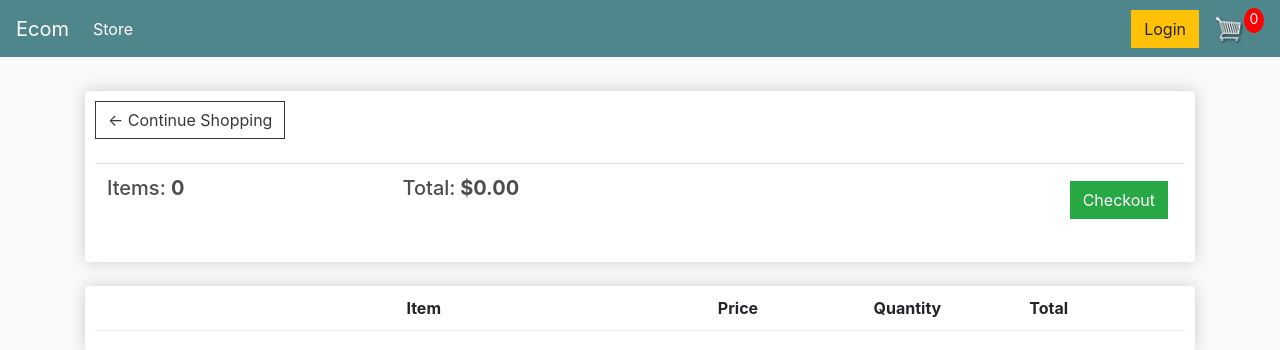
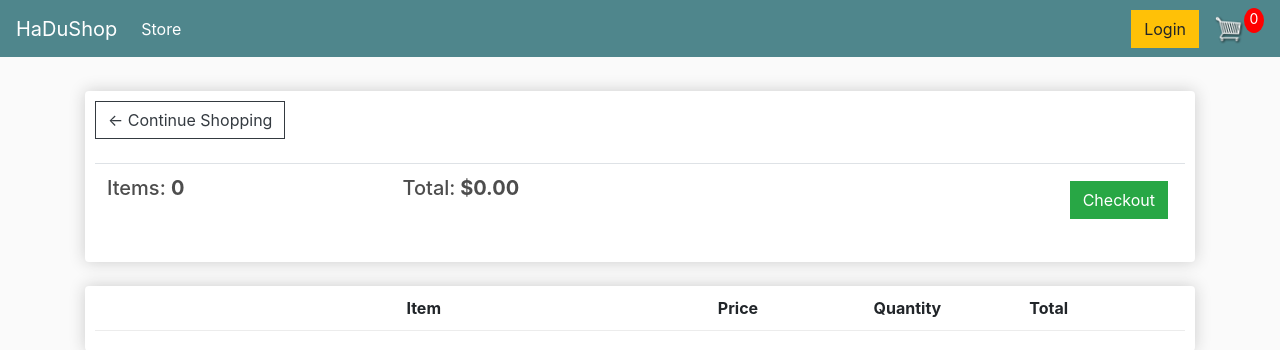
Before and after one commit to dungnguyen725/ecom_web, a Django app: page /cart/ in a window 1280 px wide. Shown: the top 350 px of the page. Run offline with Django 4.2, Linux system fonts and the light colour scheme; lists and menus that the app fills with data are empty; some libraries are stand-ins or nearby versions.

Commit message:
update main.html

```diff
--- a/HaDushop/store/templates/store/main.html
+++ b/HaDushop/store/templates/store/main.html
@@ -63,7 +63,7 @@
 <body>
 
 <nav class="navbar navbar-expand-lg navbar-dark bg-dark">
-	  <a class="navbar-brand" href="{% url 'store' %}">Ecom</a>
+	  <a class="navbar-brand" href="{% url 'store' %}">HaDuShop</a>
 	  <button class="navbar-toggler" type="button" data-toggle="collapse" data-target="#navbarSupportedContent" aria-controls="navbarSupportedContent" aria-expanded="false" aria-label="Toggle navigation">
 	    <span class="navbar-toggler-icon"></span>
 	  </button>
```
